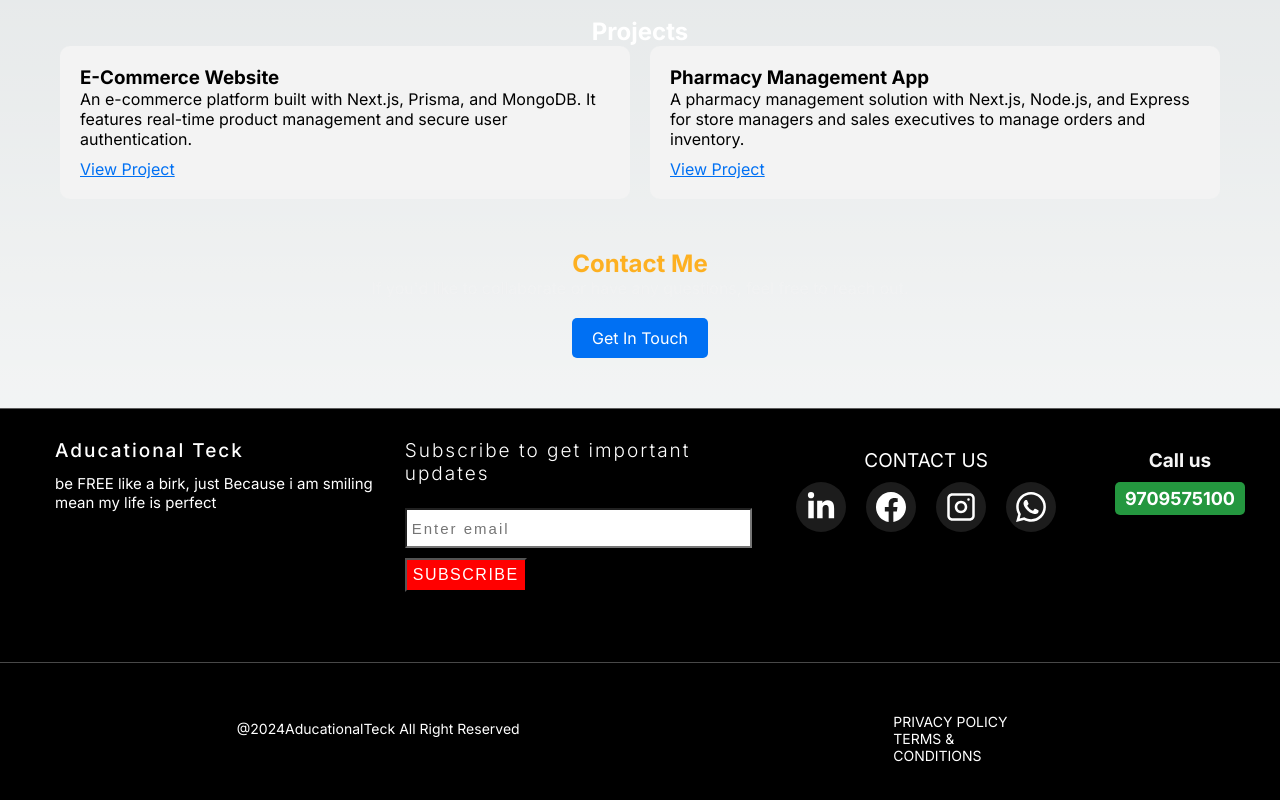
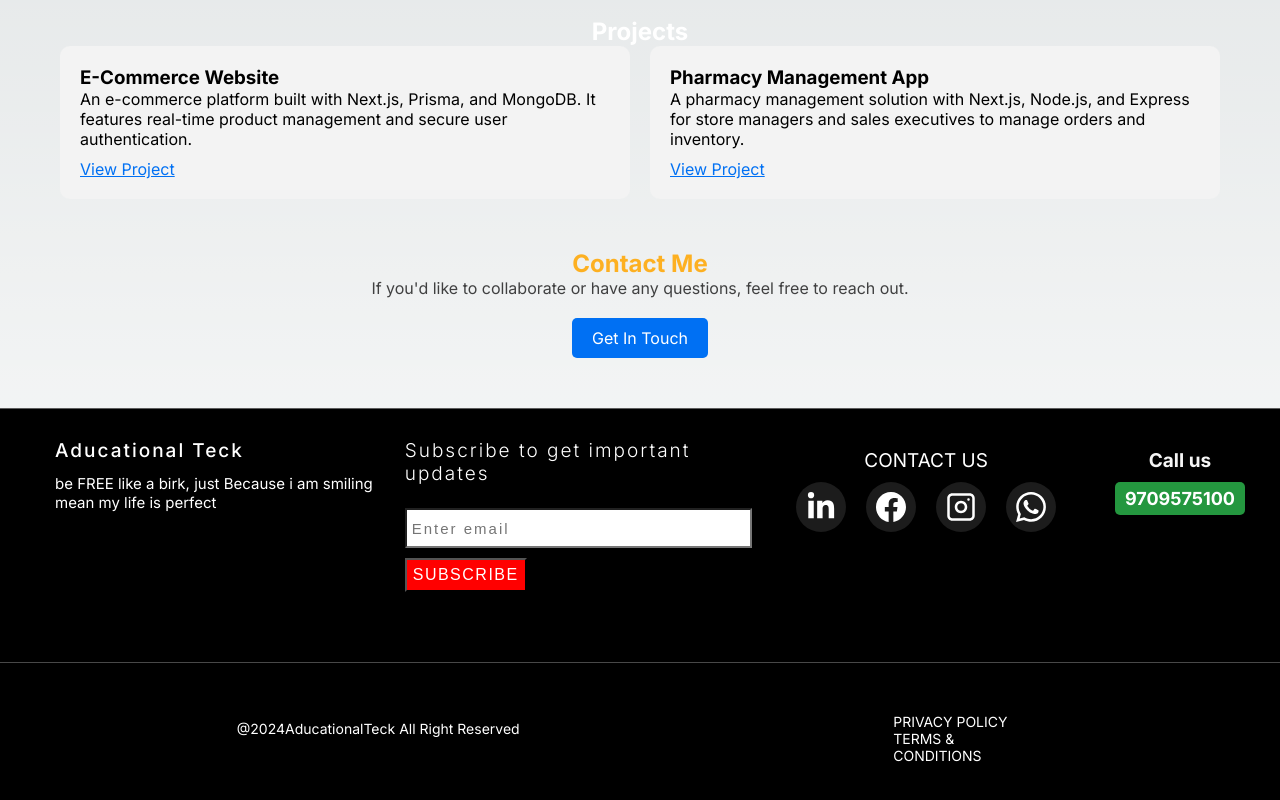
Before and after one commit to arjunsah031/arjunkumar, a Next.js app: page / in a window 1280 px wide. Shown: the part 630-1430 px from the top of the page. Built offline with nearby package versions, Linux system fonts and the light colour scheme; no server answers.

Commit message:
udpdatedggghh

```diff
--- a/app/page.module.css
+++ b/app/page.module.css
@@ -188,7 +188,7 @@
 .contactSection p {
   text-align: center;
   margin-bottom: 20px;
-  color: #f4f4f477;
+  color: rgba(0, 0, 0, 0.733);
   animation: fadeIn 1.2s ease-in-out;
 }
 
```
